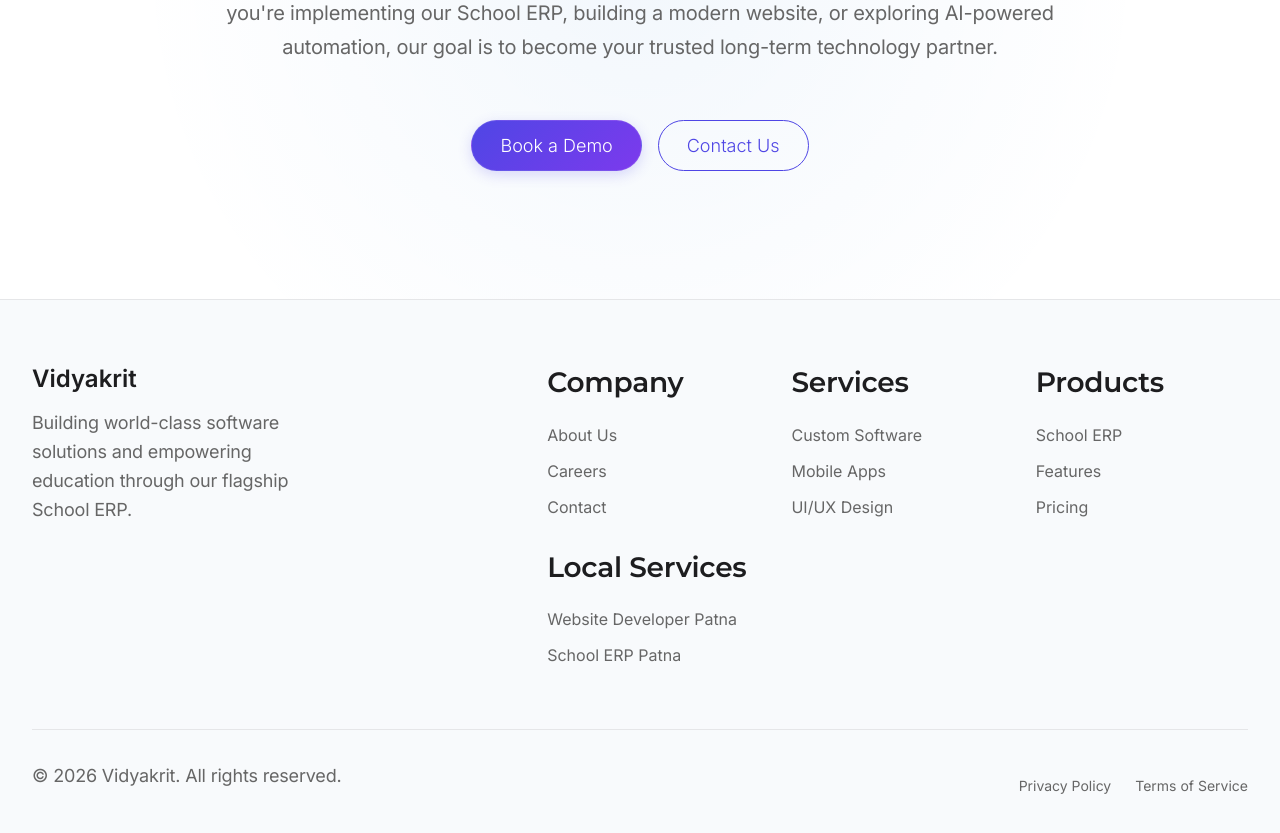
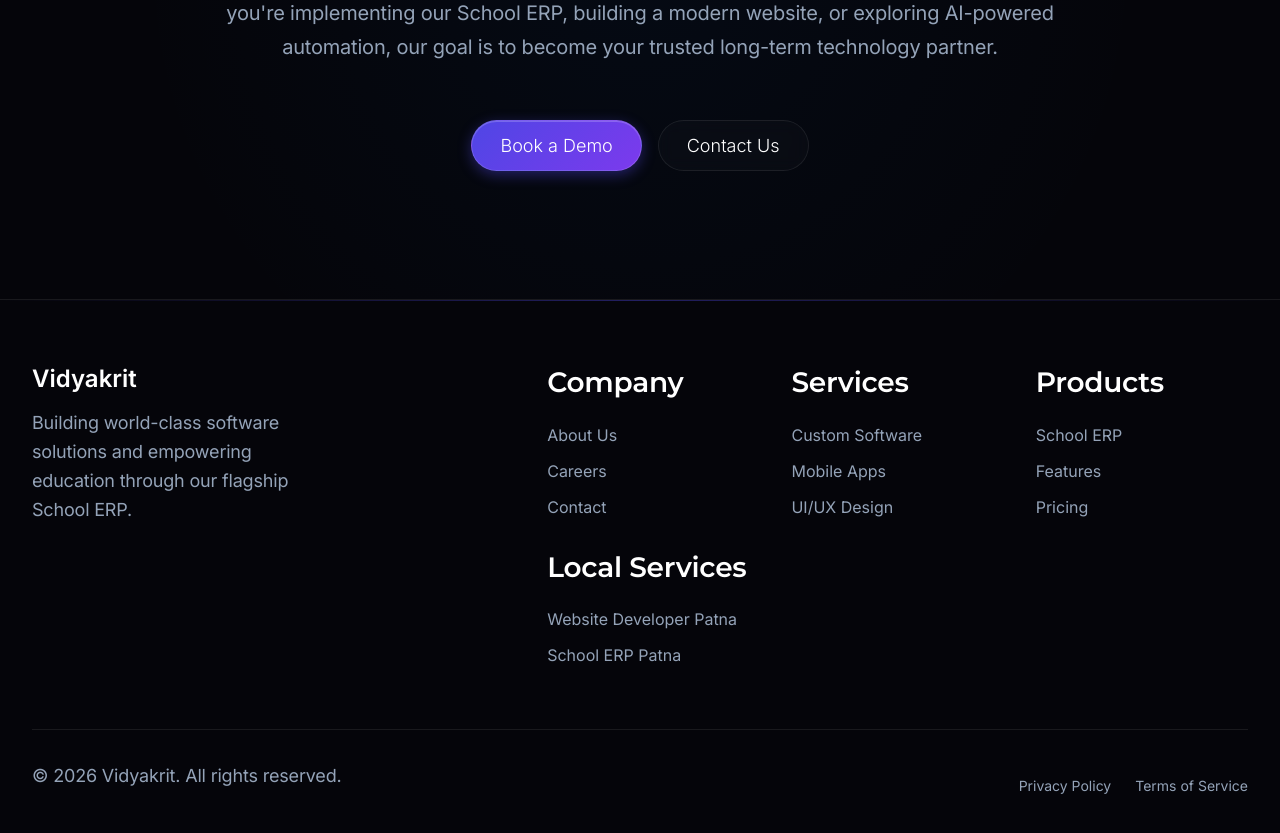
Before and after one commit to devshahil/vidyakrit, a Next.js app: page /services in a window 1280 px wide. Shown: the part 7140-7973 px from the top of the page. Built offline with nearby package versions, Linux system fonts and the light colour scheme.

Commit message:
Upgrade design system to Premium Midnight Tech aesthetic

```diff
--- a/src/app/globals.css
+++ b/src/app/globals.css
@@ -1,16 +1,21 @@
 :root {
-  --bg-primary: #ffffff;
-  --bg-secondary: #F8FAFC;
-  --bg-parchment: #F9FAFB;
+  /* Midnight Tech Palette */
+  --bg-primary: #05050A;
+  --bg-secondary: #0F121C;
+  --bg-parchment: #131722;
   --bg-tile-dark: #1E293B;
-  --text-primary: #1d1d1f;
-  --text-secondary: #666666;
-  --border-color: rgba(0, 0, 0, 0.08);
+  --text-primary: #FFFFFF;
+  --text-secondary: #94A3B8;
+  --text-muted: #64748B;
+  --border-color: rgba(255, 255, 255, 0.08);
+  --border-color-hover: rgba(255, 255, 255, 0.15);
+  --border-glow: rgba(79, 70, 229, 0.3);
 
-  --color-primary-action: #4F46E5;
-  --color-primary-focus: #4338CA;
-  --color-purple: #7C3AED;
-  --color-blue: #2563EB;
+  /* Accents */
+  --color-primary-action: #4F46E5; /* Indigo */
+  --color-primary-focus: #6366F1;
+  --color-purple: #8B5CF6;
+  --color-blue: #3B82F6;
   --color-green: #10B981;
   --color-orange: #F97316;
   --color-pink: #EC4899;
@@ -21,9 +26,10 @@
   --border-radius-xl: 32px;
   --border-radius-pill: 9999px;
 
-  --shadow-sm: inset 0 1px 0 rgba(255, 255, 255, 1), 0 4px 12px rgba(0, 0, 0, 0.05);
-  --shadow-premium: inset 0 1px 0 rgba(255, 255, 255, 1), 0 8px 24px -4px rgba(0, 0, 0, 0.08), 0 2px 6px rgba(0, 0, 0, 0.03);
-  --shadow-premium-hover: inset 0 1px 0 rgba(255, 255, 255, 1), 0 24px 48px -12px rgba(0, 0, 0, 0.18), 0 12px 24px -8px rgba(0, 0, 0, 0.12);
+  /* Premium SaaS Shadows (Dark Mode Optimized) */
+  --shadow-sm: inset 0 1px 1px rgba(255, 255, 255, 0.05), 0 4px 12px rgba(0, 0, 0, 0.4);
+  --shadow-premium: inset 0 1px 1px rgba(255, 255, 255, 0.08), 0 8px 24px -4px rgba(0, 0, 0, 0.5), 0 2px 6px rgba(0, 0, 0, 0.3);
+  --shadow-premium-hover: inset 0 1px 1px rgba(255, 255, 255, 0.15), inset 0 0 24px rgba(79, 70, 229, 0.08), 0 24px 48px -12px rgba(0, 0, 0, 0.8), 0 12px 24px -8px rgba(79, 70, 229, 0.3);
 
   --gradient-primary: linear-gradient(135deg, var(--color-primary-action) 0%, #7C3AED 100%);
   --gradient-subtle: linear-gradient(180deg, var(--bg-primary) 0%, var(--bg-secondary) 100%);
@@ -202,6 +208,18 @@ ol {
 
 .section-light {
   background: var(--bg-secondary);
+  border-top: 1px solid var(--border-color);
+  border-bottom: 1px solid var(--border-color);
+}
+
+/* Glassmorphism Utility */
+.glass-panel {
+  background: rgba(15, 18, 28, 0.6);
+  backdrop-filter: blur(16px);
+  -webkit-backdrop-filter: blur(16px);
+  border: 1px solid var(--border-color);
+  box-shadow: var(--shadow-premium);
+  border-radius: var(--border-radius-lg);
 }
 
 /* Premium Utilities */
@@ -328,7 +346,7 @@ body.dark-theme::-webkit-scrollbar-thumb {
   border: 2px solid var(--bg-tile-dark);
 }
 
-/* --- Reusable Light Section Glow --- */
+/* --- Reusable Dark Mode Ambient Glow --- */
 .ambientGlow {
   position: relative;
   overflow: hidden;
@@ -341,17 +359,17 @@ body.dark-theme::-webkit-scrollbar-thumb {
   top: 50%;
   left: 50%;
   transform: translate(-50%, -50%);
-  width: 80%;
-  max-width: 1000px;
-  height: 80%;
-  background: radial-gradient(circle, rgba(59, 130, 246, 0.08) 0%, rgba(6, 182, 212, 0.05) 50%, rgba(255, 255, 255, 0) 70%);
-  filter: blur(100px);
+  width: 90%;
+  max-width: 1200px;
+  height: 90%;
+  background: radial-gradient(circle, rgba(79, 70, 229, 0.15) 0%, rgba(139, 92, 246, 0.08) 35%, rgba(5, 5, 10, 0) 70%);
+  filter: blur(80px);
   z-index: 0;
   border-radius: 50%;
   pointer-events: none;
 }
 
-.ambientGlow>* {
+.ambientGlow > * {
   position: relative;
   z-index: 1;
 }
--- a/src/app/page.module.css
+++ b/src/app/page.module.css
@@ -15,7 +15,7 @@
   width: 70%;
   max-width: 900px;
   height: 70%;
-  background: radial-gradient(circle, rgba(59, 130, 246, 0.12) 0%, rgba(6, 182, 212, 0.08) 40%, rgba(255, 255, 255, 0) 70%);
+  background: radial-gradient(circle, rgba(79, 70, 229, 0.25) 0%, rgba(139, 92, 246, 0.15) 40%, rgba(5, 5, 10, 0) 70%);
   filter: blur(100px);
   z-index: 0;
   border-radius: 50%;
--- a/src/app/page.tsx
+++ b/src/app/page.tsx
@@ -89,7 +89,7 @@ export default function Home() {
 
           <FadeIn delay={0.4}>
             <div style={{ textAlign: 'center', marginTop: 'var(--spacing-xl)' }}>
-              <Button href="/products/school-erp" size="lg" style={{ background: '#ffffff', color: 'var(--text-primary)' }}>
+              <Button href="/products/school-erp" size="lg" style={{ background: 'var(--bg-secondary)', color: 'var(--text-primary)' }}>
                 Explore all Modules <ArrowRight size={18} style={{ marginLeft: '8px' }} />
               </Button>
             </div>
--- a/src/components/layout/Footer.module.css
+++ b/src/components/layout/Footer.module.css
@@ -1,8 +1,21 @@
 .footer {
-  background-color: var(--bg-secondary);
+  background-color: var(--bg-primary);
   border-top: 1px solid var(--border-color);
   padding: var(--spacing-xl) 0 var(--spacing-md);
   margin-top: auto;
+  position: relative;
+  overflow: hidden;
+}
+
+.footer::before {
+  content: "";
+  position: absolute;
+  top: 0;
+  left: 50%;
+  transform: translateX(-50%);
+  width: 100%;
+  height: 1px;
+  background: linear-gradient(90deg, transparent, rgba(79, 70, 229, 0.4), transparent);
 }
 
 .grid {
--- a/src/components/layout/Navbar.module.css
+++ b/src/components/layout/Navbar.module.css
@@ -6,19 +6,20 @@
   z-index: 50;
   padding: var(--spacing-xs) var(--spacing-md);
   transition: all var(--transition-normal);
-  background: rgba(255, 255, 255, 0.6);
+  background: rgba(10, 15, 25, 0.6);
   backdrop-filter: blur(24px);
   -webkit-backdrop-filter: blur(24px);
-  border: 1px solid rgba(255, 255, 255, 0.5);
+  border: 1px solid rgba(255, 255, 255, 0.08);
   border-radius: 100px;
   width: calc(100% - var(--spacing-md) * 2);
   max-width: 1000px;
-  box-shadow: var(--shadow-sm);
+  box-shadow: 0 4px 30px rgba(0, 0, 0, 0.3);
 }
 
 .scrolled {
-  background: rgba(255, 255, 255, 0.85);
+  background: rgba(5, 5, 10, 0.85);
   box-shadow: var(--shadow-premium);
+  border-color: rgba(255, 255, 255, 0.15);
 }
 
 .container {
--- a/src/components/ui/Button.module.css
+++ b/src/components/ui/Button.module.css
@@ -14,13 +14,14 @@
 .primary {
   background: var(--gradient-primary);
   color: #ffffff;
-  border: 1px solid rgba(255, 255, 255, 0.1);
-  box-shadow: 0 4px 14px rgba(79, 70, 229, 0.2);
+  border: 1px solid rgba(255, 255, 255, 0.15);
+  box-shadow: inset 0 1px 0 rgba(255, 255, 255, 0.2), 0 4px 14px rgba(79, 70, 229, 0.4);
 }
 
 .primary:hover {
-  box-shadow: 0 8px 24px rgba(79, 70, 229, 0.35);
+  box-shadow: inset 0 1px 0 rgba(255, 255, 255, 0.3), 0 8px 30px rgba(79, 70, 229, 0.6);
   transform: translateY(-2px);
+  border-color: rgba(255, 255, 255, 0.3);
 }
 
 .primary:active {
@@ -28,16 +29,17 @@
 }
 
 .secondary {
-  background-color: transparent;
-  color: var(--color-primary-action);
-  border: 1px solid var(--color-primary-action);
+  background-color: rgba(255, 255, 255, 0.02);
+  color: #ffffff;
+  border: 1px solid var(--border-color);
+  backdrop-filter: blur(8px);
 }
 
 .secondary:hover {
-  background-color: var(--bg-secondary);
-  border-color: var(--color-primary-focus);
+  background-color: rgba(255, 255, 255, 0.05);
+  border-color: var(--color-primary-action);
   transform: translateY(-2px);
-  box-shadow: var(--shadow-sm);
+  box-shadow: 0 8px 24px rgba(0, 0, 0, 0.4), inset 0 1px 0 rgba(255, 255, 255, 0.1);
 }
 
 .secondary:active {
@@ -46,21 +48,23 @@
 
 .ghost {
   background-color: transparent;
-  color: var(--text-primary);
+  color: var(--text-secondary);
 }
 
 .ghost:hover {
-  background-color: var(--bg-secondary);
+  background-color: rgba(255, 255, 255, 0.05);
+  color: var(--text-primary);
 }
 
 .link {
   padding: 0;
   background-color: transparent;
-  color: var(--text-primary);
+  color: var(--color-primary-action);
 }
 
 .link:hover {
   text-decoration: underline;
+  color: var(--color-primary-focus);
 }
 
 .icon {
```
Also changed, not shown: src/components/ui/Card.module.css (+9 -5 lines).
